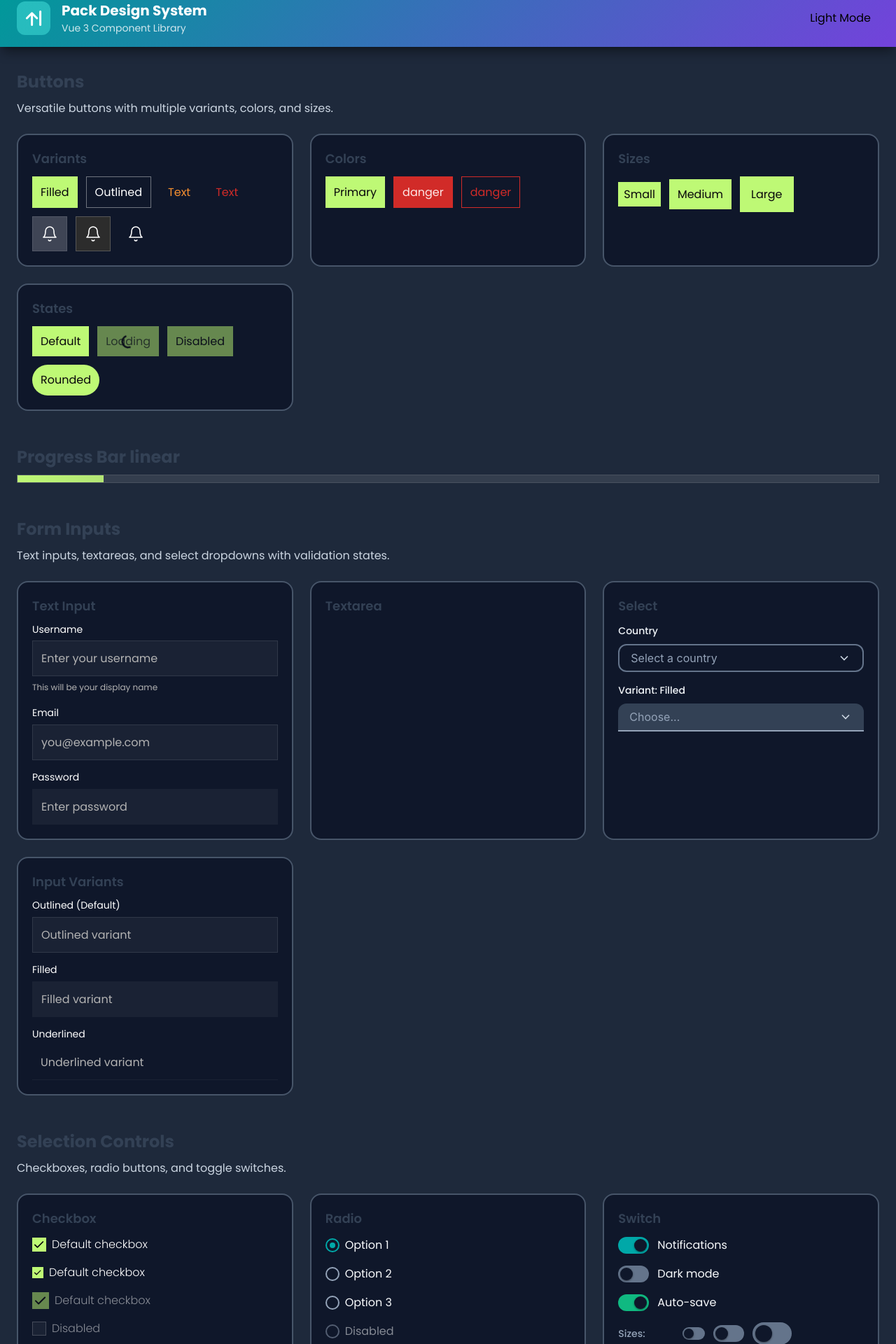
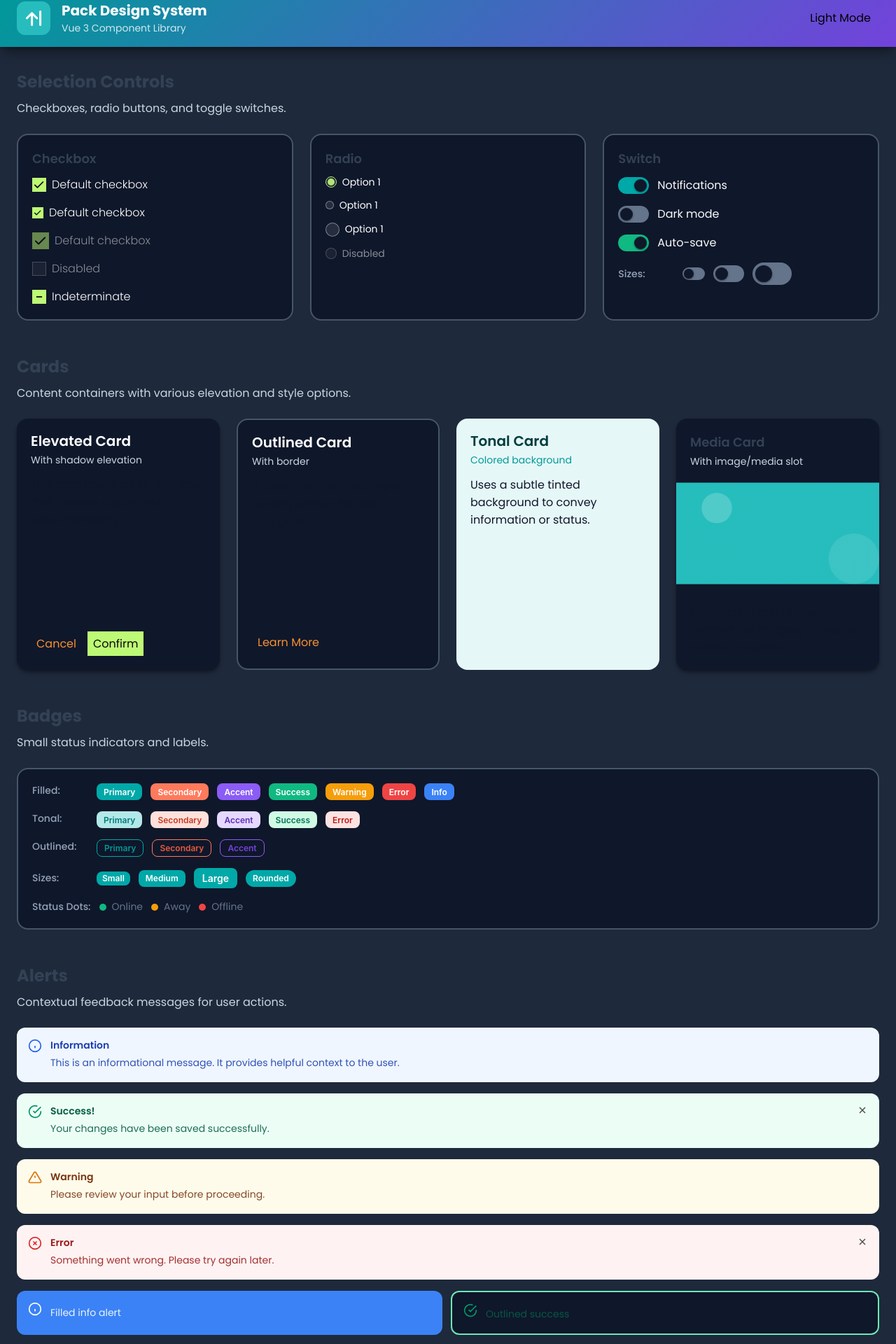
Before and after one commit to toroieno/design-system, a Vue app: page / in a window 1280 px wide. Shown: the part 16-1936 px from the top of the page at 70% size. Built offline with nearby package versions, Linux system fonts and the light colour scheme.

Commit message:
feat(component): base radio

```diff
--- a/src/App.vue
+++ b/src/App.vue
@@ -42,13 +42,13 @@
 
     <main class="demo-main">
       <!-- Buttons Section -->
-      <ButtonsComponent />
+<!--      <ButtonsComponent />-->
 
 <!--      Progress section -->
-      <ProgressBarComponent />
+<!--      <ProgressBarComponent />-->
 
       <!-- Form Inputs Section -->
-      <InputComponent />
+<!--      <InputComponent />-->
 
       <!-- Selection Controls -->
       <SelectionsComponent />
--- /dev/null
+++ b/src/components/AeRadio/AeRadio.vue
@@ -0,0 +1,173 @@
+<template>
+  <label :class="radioClasses">
+    <input
+      type="radio"
+      class="ae-radio__input"
+      :checked="isChecked"
+      :name="name"
+      :value="value"
+      :disabled="disabled"
+      @change="handleChange"
+    />
+    <span class="ae-radio__circle">
+      <span class="ae-radio__dot" />
+    </span>
+    <span v-if="label || $slots.default" class="ae-radio__label ae-text-single-line-body-small-strong">
+      <slot>{{ label }}</slot>
+    </span>
+  </label>
+</template>
+
+<script setup lang="ts">
+import { computed } from 'vue'
+
+export interface AeRadioProps {
+  modelValue?: any
+  value?: any
+  name?: string
+  label?: string
+  disabled?: boolean
+  color?: 'primary'
+  size?: 'sm' | 'md' | 'lg'
+}
+
+const props = withDefaults(defineProps<AeRadioProps>(), {
+  disabled: false,
+  color: 'primary',
+  size: 'md',
+})
+
+const emit = defineEmits<{
+  'update:modelValue': [value: any]
+  'change': [value: any]
+}>()
+
+const isChecked = computed(() => props.modelValue === props.value)
+
+const radioClasses = computed(() => [
+  'ae-radio',
+  `ae-radio--${props.size}`,
+  `ae-radio--${props.color}`,
+  {
+    'ae-radio--checked': isChecked.value,
+    'ae-radio--disabled': props.disabled,
+  },
+])
+
+const handleChange = () => {
+  if (props.disabled) return
+  emit('update:modelValue', props.value)
+  emit('change', props.value)
+}
+</script>
+
+<style lang="scss" scoped>
+.ae-radio {
+  display: inline-flex;
+  align-items: center;
+  gap: var(--sds-size-space-8);
+  cursor: pointer;
+  user-select: none;
+
+  &__input {
+    position: absolute;
+    opacity: 0;
+    width: 0;
+    height: 0;
+    pointer-events: none;
+  }
+
+  &__circle {
+    position: relative;
+    display: flex;
+    align-items: center;
+    justify-content: center;
+    border: 1px solid var(--sds-color-border-default-teriary);
+    border-radius: var(--sds-size-radius-full);
+    background: var(--sds-color-background-opacity-200);
+    transition: all var(--ae-duration-150) var(--ae-ease-out);
+  }
+
+  &__dot {
+    border-radius: var(--sds-size-radius-full);
+    background: currentColor;
+    transform: scale(0);
+    transition: transform var(--ae-duration-150) var(--ae-ease-bounce);
+  }
+
+  &__label {
+    color: var(--sds-color-text-default-primary);
+  }
+
+  // Sizes
+  &--sm {
+    .ae-radio__circle {
+      width: 12px;
+      height: 12px;
+    }
+
+    .ae-radio__dot {
+      width: 6px;
+      height: 6px;
+    }
+  }
+
+  &--md {
+    .ae-radio__circle {
+      width: 16px;
+      height: 16px;
+    }
+
+    .ae-radio__dot {
+      width: 10px;
+      height: 10px;
+    }
+  }
+
+  &--lg {
+    .ae-radio__circle {
+      width: 20px;
+      height: 20px;
+    }
+
+    .ae-radio__dot {
+      width: 14px;
+      height: 14px;
+    }
+  }
+
+  // Hover
+  &:hover:not(&--disabled) {
+    .ae-radio__circle {
+      border-color: var(--sds-color-text-default-primary);
+    }
+  }
+
+  // Colors when checked
+  @mixin radio-color($color-500, $color-600) {
+    &.ae-radio--checked {
+      .ae-radio__circle {
+        border-color: $color-500;
+        color: $color-500;
+      }
+
+      .ae-radio__dot {
+        transform: scale(1);
+      }
+
+      &:hover:not(.ae-radio--disabled) .ae-radio__circle {
+        border-color: $color-600;
+        color: $color-600;
+      }
+    }
+  }
+
+  &--primary { @include radio-color(var(--sds-color-border-brand-green), var(--sds-color-border-brand-green)); }
+
+  // Disabled
+  &--disabled {
+    opacity: 0.5;
+    cursor: not-allowed;
+  }
+}
+</style>
--- /dev/null
+++ b/src/components/AeRadio/index.ts
@@ -0,0 +1,4 @@
+import AeRadio from './AeRadio.vue'
+export { AeRadio }
+export type { AeRadioProps } from './AeRadio.vue'
+export default AeRadio
--- a/src/components/PkRadio/PkRadio.vue
+++ /dev/null
@@ -1,192 +0,0 @@
-<template>
-  <label :class="radioClasses">
-    <input
-      type="radio"
-      class="pk-radio__input"
-      :checked="isChecked"
-      :name="name"
-      :value="value"
-      :disabled="disabled"
-      @change="handleChange"
-    />
-    <span class="pk-radio__circle">
-      <span class="pk-radio__dot" />
-    </span>
-    <span v-if="label || $slots.default" class="pk-radio__label">
-      <slot>{{ label }}</slot>
-    </span>
-  </label>
-</template>
-
-<script setup lang="ts">
-import { computed } from 'vue'
-
-export interface PkRadioProps {
-  modelValue?: any
-  value?: any
-  name?: string
-  label?: string
-  disabled?: boolean
-  color?: 'primary' | 'secondary' | 'accent' | 'success' | 'warning' | 'error'
-  size?: 'sm' | 'md' | 'lg'
-}
-
-const props = withDefaults(defineProps<PkRadioProps>(), {
-  disabled: false,
-  color: 'primary',
-  size: 'md',
-})
-
-const emit = defineEmits<{
-  'update:modelValue': [value: any]
-  'change': [value: any]
-}>()
-
-const isChecked = computed(() => props.modelValue === props.value)
-
-const radioClasses = computed(() => [
-  'pk-radio',
-  `pk-radio--${props.size}`,
-  `pk-radio--${props.color}`,
-  {
-    'pk-radio--checked': isChecked.value,
-    'pk-radio--disabled': props.disabled,
-  },
-])
-
-const handleChange = () => {
-  if (props.disabled) return
-  emit('update:modelValue', props.value)
-  emit('change', props.value)
-}
-</script>
-
-<style lang="scss" scoped>
-.pk-radio {
-  display: inline-flex;
-  align-items: center;
-  gap: var(--pk-space-2);
-  cursor: pointer;
-  user-select: none;
-
-  &__input {
-    position: absolute;
-    opacity: 0;
-    width: 0;
-    height: 0;
-    pointer-events: none;
-  }
-
-  &__circle {
-    position: relative;
-    display: flex;
-    align-items: center;
-    justify-content: center;
-    border: var(--pk-border-width-2) solid var(--pk-neutral-400);
-    border-radius: var(--pk-radius-full);
-    background: var(--pk-neutral-0);
-    transition: all var(--pk-duration-150) var(--pk-ease-out);
-  }
-
-  &__dot {
-    border-radius: var(--pk-radius-full);
-    background: currentColor;
-    transform: scale(0);
-    transition: transform var(--pk-duration-150) var(--pk-ease-bounce);
-  }
-
-  &__label {
-    font-size: var(--pk-text-base);
-    color: var(--pk-neutral-800);
-  }
-
-  // Sizes
-  &--sm {
-    .pk-radio__circle {
-      width: 1rem;
-      height: 1rem;
-    }
-
-    .pk-radio__dot {
-      width: 0.375rem;
-      height: 0.375rem;
-    }
-
-    .pk-radio__label {
-      font-size: var(--pk-text-sm);
-    }
-  }
-
-  &--md {
-    .pk-radio__circle {
-      width: 1.25rem;
-      height: 1.25rem;
-    }
-
-    .pk-radio__dot {
-      width: 0.5rem;
-      height: 0.5rem;
-    }
-  }
-
-  &--lg {
-    .pk-radio__circle {
-      width: 1.5rem;
-      height: 1.5rem;
-    }
-
-    .pk-radio__dot {
-      width: 0.625rem;
-      height: 0.625rem;
-    }
-
-    .pk-radio__label {
-      font-size: var(--pk-text-lg);
-    }
-  }
-
-  // Hover
-  &:hover:not(&--disabled) {
-    .pk-radio__circle {
-      border-color: var(--pk-neutral-500);
-    }
-  }
-
-  // Colors when checked
-  @mixin radio-color($color-500, $color-600) {
-    &.pk-radio--checked {
-      .pk-radio__circle {
-        border-color: $color-500;
-        color: $color-500;
-      }
-
-      .pk-radio__dot {
-        transform: scale(1);
-      }
-
-      &:hover:not(.pk-radio--disabled) .pk-radio__circle {
-        border-color: $color-600;
-        color: $color-600;
-      }
-    }
-  }
-
-  &--primary { @include radio-color(var(--pk-primary-500), var(--pk-primary-600)); }
-  &--secondary { @include radio-color(var(--pk-secondary-500), var(--pk-secondary-600)); }
-  &--accent { @include radio-color(var(--pk-accent-500), var(--pk-accent-600)); }
-  &--success { @include radio-color(var(--pk-success-500), var(--pk-success-600)); }
-  &--warning { @include radio-color(var(--pk-warning-500), var(--pk-warning-600)); }
-  &--error { @include radio-color(var(--pk-error-500), var(--pk-error-600)); }
-
-  // Disabled
-  &--disabled {
-    opacity: 0.5;
-    cursor: not-allowed;
-  }
-
-  // Focus
-  &:focus-within .pk-radio__circle {
-    box-shadow: 0 0 0 3px var(--pk-primary-100);
-  }
-}
-</style>
--- a/src/components/PkRadio/index.ts
+++ /dev/null
@@ -1,4 +0,0 @@
-import PkRadio from './PkRadio.vue'
-export { PkRadio }
-export type { PkRadioProps } from './PkRadio.vue'
-export default PkRadio
--- a/src/components/index.ts
+++ b/src/components/index.ts
@@ -22,8 +22,8 @@ export { AeCheckbox } from './AeCheckbox'
 export type { AeCheckboxProps } from './AeCheckbox'
 
 // Radio
-export { PkRadio } from './PkRadio'
-export type { PkRadioProps } from './PkRadio'
+export { AeRadio } from './AeRadio'
+export type { AeRadioProps } from './AeRadio'
 
 // Switch
 export { PkSwitch } from './PkSwitch'
--- a/src/examples/SelectionsComponent.vue
+++ b/src/examples/SelectionsComponent.vue
@@ -41,10 +41,10 @@ const switchValue3 = ref(true)
           <h3 class="demo-card-title">Radio</h3>
         </template>
         <div class="demo-stack">
-          <PkRadio v-model="radioValue" value="option1" name="demo" label="Option 1" />
-          <PkRadio v-model="radioValue" value="option2" name="demo" label="Option 2" color="secondary" />
-          <PkRadio v-model="radioValue" value="option3" name="demo" label="Option 3" color="accent" />
-          <PkRadio value="disabled" name="demo2" label="Disabled" disabled />
+          <AeRadio v-model="radioValue" value="option1" name="demo" label="Option 1" />
+          <AeRadio v-model="radioValue" value="option2" name="demo" label="Option 1" size="sm"/>
+          <AeRadio v-model="radioValue" value="option3" name="demo" label="Option 1" size="lg"/>
+          <AeRadio value="disabled" name="demo2" label="Disabled" disabled />
         </div>
       </PkCard>
 
--- a/src/index.ts
+++ b/src/index.ts
@@ -16,7 +16,7 @@ import { AeInput } from './components/AeInput'
 import { PkTextarea } from './components/PkTextarea'
 import { PkSelect } from './components/PkSelect'
 import { AeCheckbox } from './components/AeCheckbox'
-import { PkRadio } from './components/PkRadio'
+import { AeRadio } from './components/AeRadio'
 import { PkSwitch } from './components/PkSwitch'
 import { PkCard } from './components/PkCard'
 import { PkBadge } from './components/PkBadge'
@@ -30,7 +30,7 @@ export {
   PkTextarea,
   PkSelect,
   AeCheckbox,
-  PkRadio,
+  AeRadio,
   PkSwitch,
   PkCard,
   PkBadge,
@@ -44,7 +44,7 @@ export type { AeInputProps } from './components/AeInput'
 export type { PkTextareaProps } from './components/PkTextarea'
 export type { PkSelectProps, SelectOption } from './components/PkSelect'
 export type { AeCheckboxProps } from './components/AeCheckbox'
-export type { PkRadioProps } from './components/PkRadio'
+export type { AeRadioProps } from './components/AeRadio'
 export type { PkSwitchProps } from './components/PkSwitch'
 export type { PkCardProps } from './components/PkCard'
 export type { PkBadgeProps } from './components/PkBadge'
@@ -70,7 +70,7 @@ const components = {
   PkTextarea,
   PkSelect,
   AeCheckbox,
-  PkRadio,
+  AeRadio,
   PkSwitch,
   PkCard,
   PkBadge,
```
Also changed, not shown: 1 other file (tests, documents, lock files or other folders).
